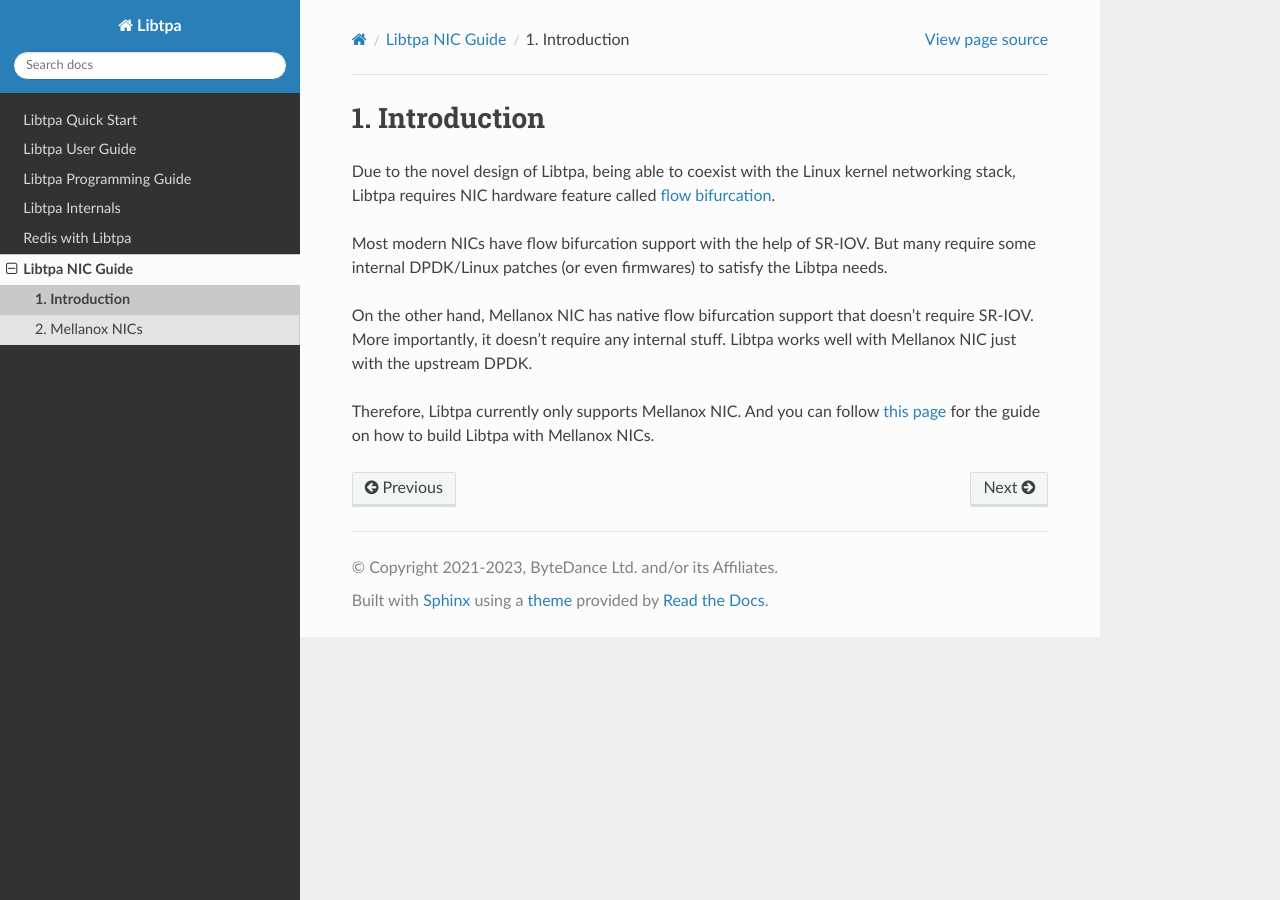
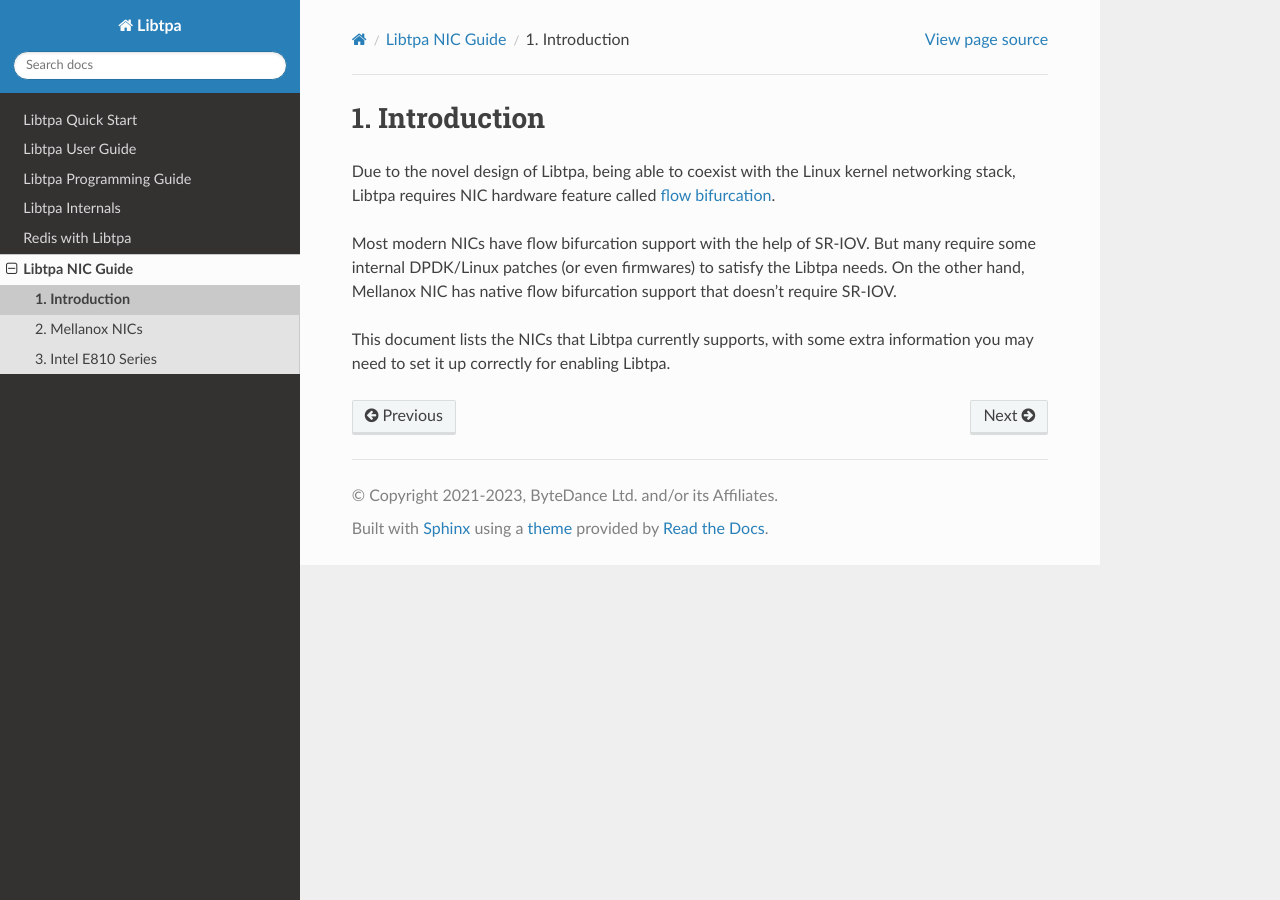
Before and after one commit to bytedance/libtpa, a Sphinx documentation site: the page built from doc/nics/intro.rst, in a window 1280 px wide. Built offline with Sphinx 7.4.7 and the Read the Docs theme 2.0.0, drawn with Linux system fonts in a browser that asks for light colours.

Commit message:
doc: doc intel e810 nics
Signed-off-by: Yuanhan Liu <liuyuanhan.131@bytedance.com>

```diff
--- a/doc/nics/index.rst
+++ b/doc/nics/index.rst
@@ -11,3 +11,4 @@
 
     intro
     mlnx
+    e810
--- a/doc/nics/intro.rst
+++ b/doc/nics/intro.rst
@@ -14,12 +14,8 @@
 Most modern NICs have flow bifurcation support with the help of SR-IOV.
 But many require some internal DPDK/Linux patches (or even firmwares)
 to satisfy the Libtpa needs.
+On the other hand, Mellanox NIC has native flow bifurcation support
+that doesn't require SR-IOV.
 
-On the other hand, Mellanox NIC has native flow bifurcation support
-that doesn't require SR-IOV. More importantly, it doesn't require any
-internal stuff. Libtpa works well with Mellanox NIC just with the
-upstream DPDK.
-
-Therefore, Libtpa currently only supports Mellanox NIC.
-And you can follow :ref:`this page<nic_mlnx>` for the guide on how to
-build Libtpa with Mellanox NICs.
+This document lists the NICs that Libtpa currently supports, with some
+extra information you may need to set it up correctly for enabling Libtpa.
```
Also changed, not shown: README.md (+0 -19 lines), doc/nics/e810.rst (added, +24 -0 lines).
